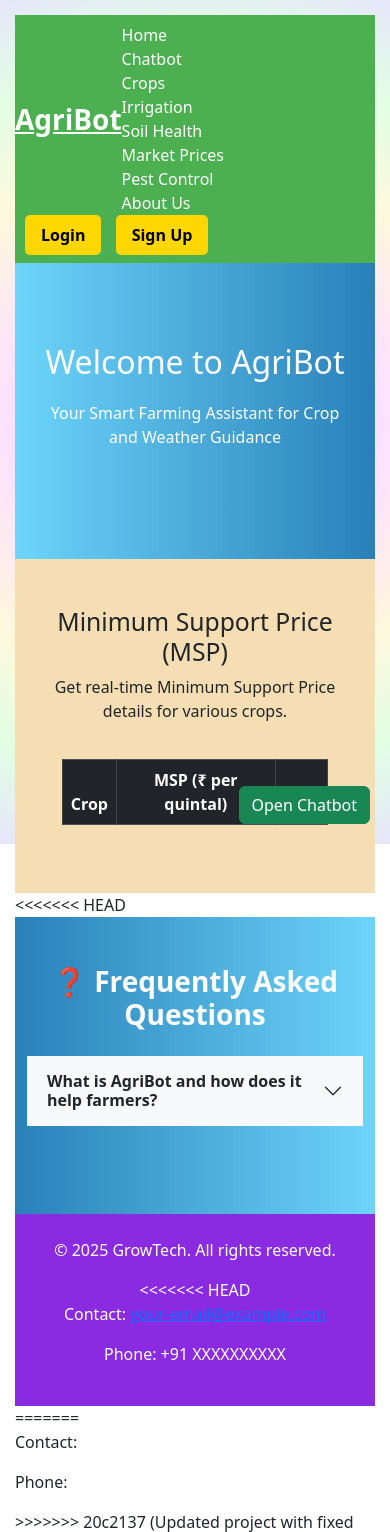
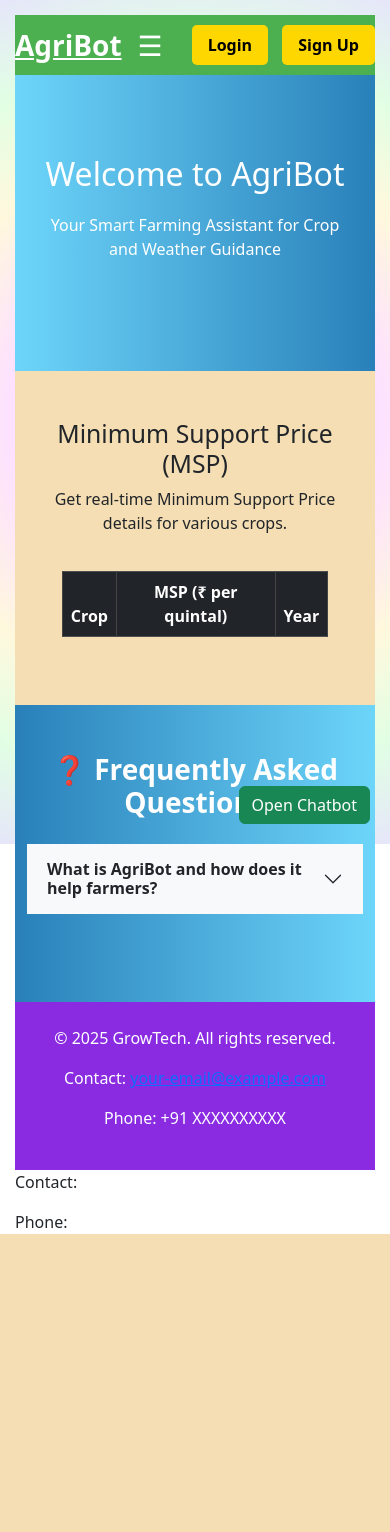
Before and after one commit to Deexith-2001/GrowTech, a Flask app: page / in a window 390 px wide. Shown: the top 1532 px of the page. After the commit the page ends 1234 px from the top, so only its background shows below. Run offline with Flask 3, Linux system fonts and the light colour scheme; lists and menus that the app fills with data are empty; parts of the project's set-up code (start-up, migrations or seed data) failed here and were passed over; some libraries are stand-ins or nearby versions.

Commit message:
Feature: Added responsive navbar toggle for mobile

```diff
--- a/static/css/style.css
+++ b/static/css/style.css
@@ -295,3 +295,40 @@
         font-size: 28px;
     }
 }
+/* Hamburger Menu Button */
+.menu-toggle {
+    display: none;
+    font-size: 28px;
+    background: none;
+    border: none;
+    color: white;
+    cursor: pointer;
+    margin-left: 10px;
+  }
+
+  /* Mobile Styles */
+  @media (max-width: 768px) {
+    .menu-toggle {
+      display: block;
+    }
+
+    .nav-menu {
+      display: none;
+      flex-direction: column;
+      background-color: #4CAF50;
+      width: 100%;
+      position: absolute;
+      top: 60px;
+      left: 0;
+      z-index: 1000;
+    }
+
+    .nav-menu.show {
+      display: flex;
+    }
+
+    .nav-menu li {
+      margin: 10px 0;
+      text-align: center;
+    }
+  }
--- a/templates/index.html
+++ b/templates/index.html
@@ -16,7 +16,11 @@
 <nav class="navbar">
     <div class="nav-left">
       <a href="{{ url_for('home') }}" class="logo">AgriBot</a>
-            <ul class="nav-menu">
+
+      <!-- Hamburger menu button (mobile only) -->
+      <button class="menu-toggle" id="menu-toggle">&#9776;</button>
+
+      <ul class="nav-menu" id="nav-menu">
         <li><a href="{{ url_for('home') }}">Home</a></li>
         <li><a href="{{ url_for('chatbot_page') }}">Chatbot</a></li>
         <li><a href="{{ url_for('crops') }}">Crops</a></li>
@@ -27,6 +31,7 @@
         <li><a href="{{ url_for('about') }}">About Us</a></li>
       </ul>
     </div>
+
     <div class="nav-right">
       <a href="{{ url_for('login') }}" class="btn login-btn">Login</a>
       <a href="{{ url_for('signup') }}" class="btn signup-btn">Sign Up</a>
@@ -65,7 +70,6 @@
     </section>
 
     <!-- FAQ Section -->
-<<<<<<< HEAD
 <section id="faq" class="py-5" style="background: linear-gradient(to right, #2980B9, #6DD5FA); color: white;">
     <div class="container">
         <h2 class="text-center mb-4">❓ Frequently Asked Questions</h2>
@@ -81,7 +85,7 @@
           <div id="faqCollapseOne" class="accordion-collapse collapse" data-bs-parent="#faqAccordion">
             <div class="accordion-body bg-white text-dark">
               AgriBot is an AI-powered agriculture chatbot that helps farmers with crop suggestions, pest control methods, irrigation techniques, and real-time market prices.
-=======
+
     <section id="faq" class="py-5" style="background: linear-gradient(to right, #2980B9, #6DD5FA); color: white;">
         <div class="container">
             <h2 class="text-center mb-4">❓ Frequently Asked Questions</h2>
@@ -126,7 +130,7 @@
                     </div>
                 </div>
 
->>>>>>> 20c2137 (Updated project with fixed app.py, index.html, and requirements.txt)
+
             </div>
           </div>
         </div>
@@ -167,7 +171,6 @@
     <!-- Footer -->
     <footer class="text-center text-white py-4" style="background-color: blueviolet;">
         <p>&copy; 2025 GrowTech. All rights reserved.</p>
-<<<<<<< HEAD
         <p>Contact: <a href="mailto:deexithmsd13@gmail.com">your-email@example.com</a></p>
         <p>Phone: +91 XXXXXXXXXX</p>
     </footer>
@@ -188,7 +191,6 @@
             })
             .catch(error => console.error('Error fetching MSP data:', error));
     </script>
-=======
         <p>Contact: <a href="mailto:deexithmsd13@gmail.com" class="text-white">deexithmsd13@gmail.com</a></p>
         <p>Phone: <a href="tel:+91XXXXXXXXXX" class="text-white">+91 XXXXXXXXXX</a></p>
     </footer>
@@ -196,18 +198,17 @@
     <!-- Chatbot Toggle Script -->
     <script>
       document.addEventListener("DOMContentLoaded", function () {
-            const chatbotToggle = document.getElementById("chatbot-toggle");
-            if (chatbotToggle) {
-                chatbotToggle.addEventListener("click", function () {
-                    const chatbotUrl = this.getAttribute("data-chatbot-url");
-                    window.open(chatbotUrl, "_blank");
+        const menuToggle = document.getElementById("menu-toggle");
+        const navMenu = document.getElementById("nav-menu");
+
+        menuToggle.addEventListener("click", () => {
+          navMenu.classList.toggle("show");
         });
-            }
       });
     </script>
 
     <script src="{{ url_for('static', filename='js/chatbot.js') }}"></script>
     <script src="https://cdn.jsdelivr.net/npm/bootstrap@5.3.3/dist/js/bootstrap.bundle.min.js"></script>
->>>>>>> 20c2137 (Updated project with fixed app.py, index.html, and requirements.txt)
+
 </body>
 </html>
```
Lines whose indentation alone changed are shown as unchanged.
